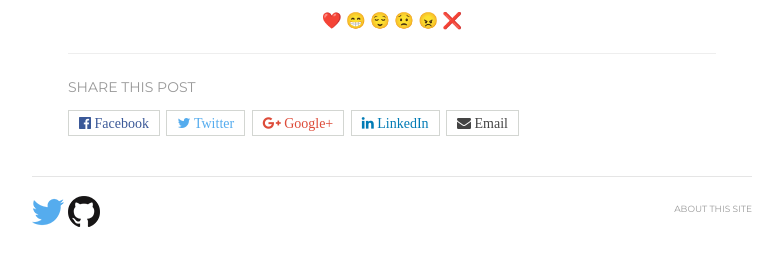
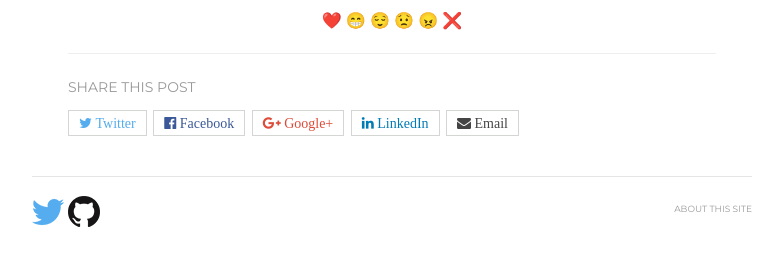
Before and after one commit to lhehnke/lhehnke.github.io, a Jekyll site: the page built from _posts/2018-01-25-text_mining_the_room.md, in a window 1280 px wide and 900 px high, scrolled down 6406 px. Shown: the part 631-897 px from the top of the window, without its empty margins (248-1031 px from the left). Built offline with Jekyll 4.4.1, drawn with Linux system fonts in a browser that asks for light colours; nearby versions of some CDN libraries; emoji names are drawn with the system emoji font; some web fonts are replaced.

Commit message:
Rearrange

```diff
--- a/_includes/share-bar.html
+++ b/_includes/share-bar.html
@@ -9,17 +9,20 @@
     <p class="text-muted" style="font-family:'Montserrat', Helvetica, sans-serif;text-transform:uppercase; font-weight: normal">Share this post</p>
 
     <div class="share-buttons">
+
+              <a  href="https://twitter.com/intent/tweet?text={{ page.title | url_encode }}+{{ site.url }}{{ page.url }}"
+            onclick="window.open(this.href, 'pop-up', 'left=20,top=20,width=500,height=500,toolbar=1,resizable=0'); return false;"
+            title="Share on Twitter" >
+            <i class="fa fa-twitter share-button"> Twitter</i>
+        </a>
+
+
         <a  href="https://www.facebook.com/sharer/sharer.php?u={{ site.url }}{{ page.url }}"
             onclick="window.open(this.href, 'pop-up', 'left=20,top=20,width=500,height=500,toolbar=1,resizable=0'); return false;"
             title="Share on Facebook" >
             <i class="fa fa-facebook-official share-button"> Facebook</i>
         </a>
 
-        <a  href="https://twitter.com/intent/tweet?text={{ page.title | url_encode }}+{{ site.url }}{{ page.url }}"
-            onclick="window.open(this.href, 'pop-up', 'left=20,top=20,width=500,height=500,toolbar=1,resizable=0'); return false;"
-            title="Share on Twitter" >
-            <i class="fa fa-twitter share-button"> Twitter</i>
-        </a>
 
         <a  href="https://plus.google.com/share?url={{ site.url }}{{ page.url }}"
             onclick="window.open(this.href, 'pop-up', 'left=20,top=20,width=500,height=500,toolbar=1,resizable=0'); return false;"
```
